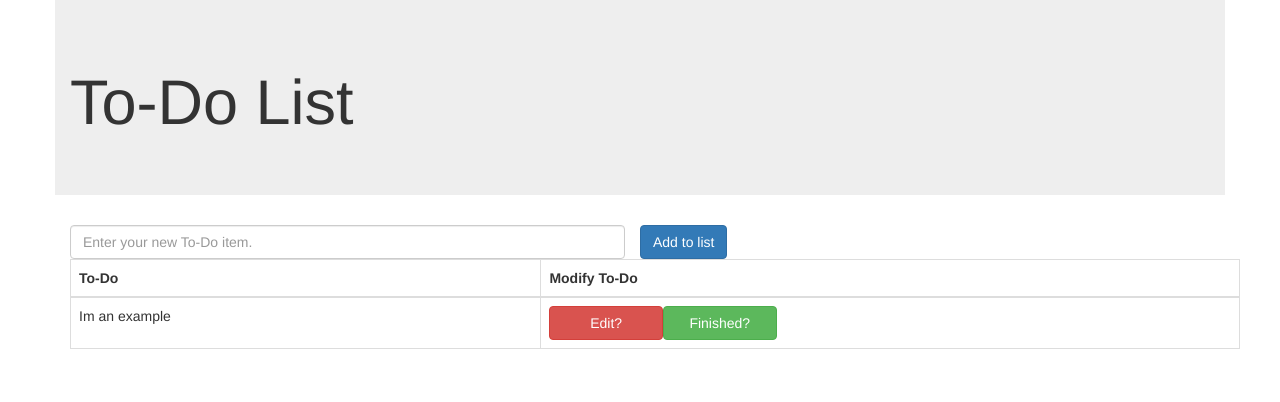
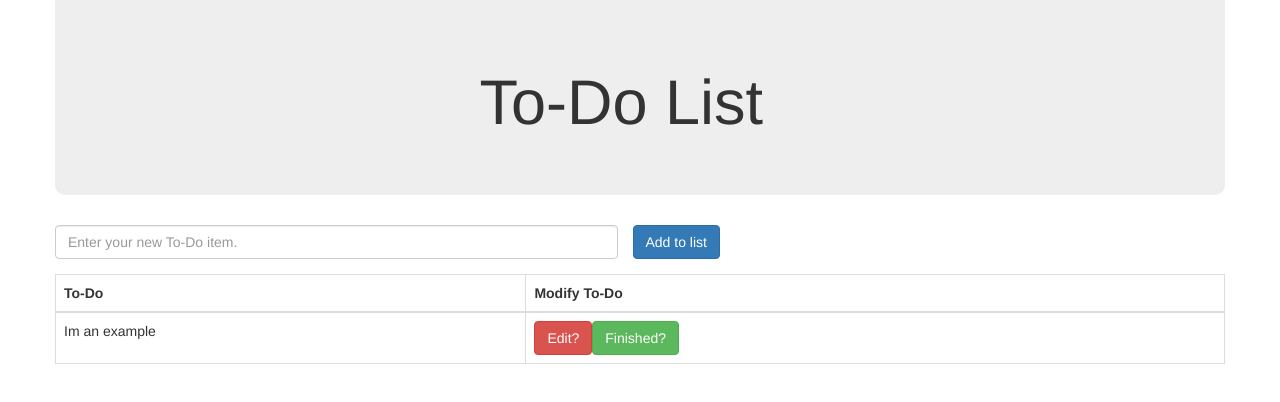
Before and after one commit to Dschneids/todolist, an Angular app in the folder to-dolist/ClientApp/: page / in a window 1280 px wide. Shown: the top 402 px of the page. Built offline with nearby package versions, Linux system fonts and the light colour scheme.

Commit message:
Adding styling

```diff
--- a/to-dolist/ClientApp/src/app/app.component.css
+++ b/to-dolist/ClientApp/src/app/app.component.css
@@ -4,3 +4,20 @@
     padding-top: 50px;
   }
 }
+
+#inputContainer {
+  padding-left: 0;
+}
+
+#input {
+  margin-bottom: 15px;
+}
+
+#title {
+  margin-left: 35%;
+}
+
+#titleBackdrop {
+  border-bottom-left-radius: 10px;
+  border-bottom-right-radius: 10px;
+}
--- a/to-dolist/ClientApp/src/app/app.component.html
+++ b/to-dolist/ClientApp/src/app/app.component.html
@@ -1,15 +1,15 @@
-<div class='container jumbotron'>
+<div id="titleBackdrop" class='container jumbotron'>
   <div class='row'>
-    <div class='col-md-4'>
-      <h1>To-Do List</h1>
+    <div id="title" class='col-md-4'>
+      <h1 class="display-1">To-Do List</h1>
     </div>
   </div>
 </div>
 
-<div class="container">
+<div id="inputContainer" class="container">
   <div class="row">
     <div class="col-sm-6 pull-left">
-      <input #newToDo class="form-control" placeholder="Enter your new To-Do item." type="text" name="todo"/>
+      <input #newToDo id="input" class="form-control" placeholder="Enter your new To-Do item." type="text" name="todo"/>
     </div>
     <div class="">
       <button class="btn btn-primary" (click)="addToDo(newToDo)">Add to list</button>
@@ -37,8 +37,8 @@
               </td>
             </ng-template>
             <td>
-              <button class="btn btn-danger col-sm-2" (click)="editToDo(key)">Edit?</button>
-              <button class="btn btn-success col-sm-2" (click)="completeToDo(key)">Finished?</button>
+              <button class="btn btn-danger" (click)="editToDo(key)">Edit?</button>
+              <button class="btn btn-success" (click)="completeToDo(key)">Finished?</button>
             </td>
           </tr>
         </tbody>
--- a/to-dolist/ClientApp/src/index.html
+++ b/to-dolist/ClientApp/src/index.html
@@ -4,7 +4,6 @@
   <meta charset="utf-8">
   <title>to_dolist</title>
   <base href="/">
-
   <meta name="viewport" content="width=device-width, initial-scale=1">
   <link rel="icon" type="image/x-icon" href="favicon.ico">
 </head>
```
